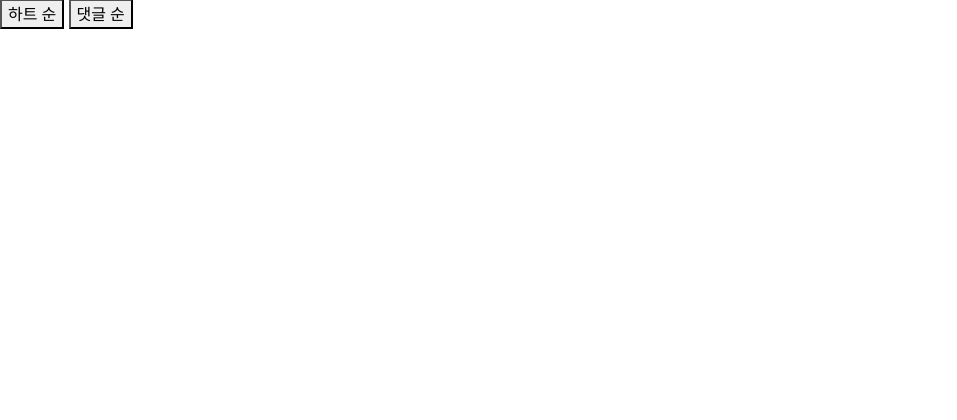
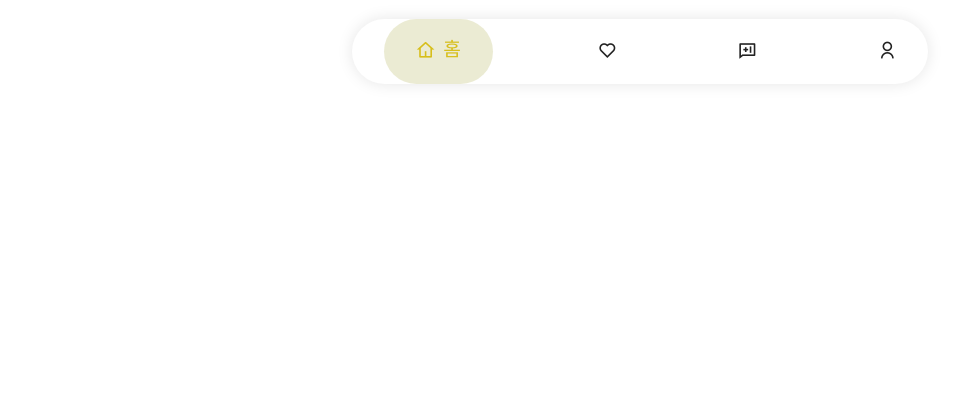
Before and after one commit to urlive123/urlive, a Flask app: template templates/main.html in a window 1280 px wide. Shown: the part 281-701 px from the top of the page, without its empty margins (0-957 px from the left). Run offline with Flask 2, Linux system fonts and the light colour scheme; the template is opened without the code that fills it, so the values that code supplies are empty; some libraries are stand-ins or nearby versions.

Commit message:
메뉴 페이지(홈 = 로그아웃 좋아요순 , 댓글순 마이페이지)

```diff
--- a/static/main.css
+++ b/static/main.css
@@ -62,7 +62,7 @@
         justify-content: center;
     }
 
-    .btn{
+    .btn-you-tube{
         width: 80%;
     }
     .btn.btn-you-tube {
@@ -131,7 +131,7 @@
                 width: 0;
           }
           to {
-                width: 8.2em;
+                width: 100%;
           }
     }
 
@@ -161,3 +161,62 @@
     .card:hover .bi-x-lg {
         opacity: 0.6;
     }
+    /*메뉴*/
+    *,
+    *::after,
+    *::after{
+        padding: 0;
+        margin: 0;
+        box-sizing: border-box;
+    }
+    .tab-menu{
+        width: 45%;
+        border-radius: 10rem;
+        padding-right: 15px;
+        background-color: var(--color-secondary);
+        box-shadow: 0 0 1rem rgba(0,0,0,.1);
+        margin : 20px auto;
+
+    }
+    :root{
+        --color-primary : #d7be19;
+        --color-primary-ligth : rgba(157, 155, 38, 0.2);
+        --color-secondary : #ffffff;
+    }
+    .tab-menu__list{
+        list-style: none;
+        display: flex;
+        gap: 2rem;
+        justify-content: space-between;
+    }
+
+
+    .tab-menu__item{
+        display: flex;
+        gap: .5rem;
+        align-items: center;
+        color: #222;
+        border-radius: 4rem;
+        font-size: 1.2rem;
+        padding: 1rem;
+        transition: all .4s cubic-bezier(0.165, 0.84, 0.44, 1);
+        cursor: pointer;
+        }
+
+    .tab-menu__icon{
+        transform: translateY(2px);
+    }
+
+    .tab-menu__text{
+        display: none;
+    }
+
+    .tab-menu__active{
+        padding: 1rem 2rem;
+        color: var(--color-primary);
+        background-color: var(--color-primary-ligth)
+    }
+
+    .tab-menu__active .tab-menu__text{
+        display: block;
+    }
--- a/static/main.js
+++ b/static/main.js
@@ -1,7 +1,18 @@
 $(document).ready(function () {
     show_list();
+    const menuItems = document.querySelectorAll('.tab-menu__item');
+
+    let previousSelectedItem = menuItems[0];
+
+    menuItems.forEach(item => {
+                            item.addEventListener('click', () => {
+                                previousSelectedItem?.classList.remove('tab-menu__active')
+                                previousSelectedItem = item;
+                                item.classList.add('tab-menu__active');
+                            })
+                        })
+
 });
-
 // 정렬 좋아요 지혜
 function sort_heart() {
     $('#cards-box').empty()
@@ -32,7 +43,6 @@ function sort_heart() {
                                               <div class="card-wrap">
                                               <button onclick="comment_listing('${objectId}')" href="#" type="button" class="btn btn-you-tube icon-onl" data-bs-toggle="modal" data-bs-target="#detailModal${objectId}">
                                                <i class="fa fa-youtube"></i>
-
                                               </button>
                                               <a class="level-item is-sparta" aria-label="heart" onclick="toggle_like('${objectId}', 'heart')">
                                               <i class="bi ${class_heart}"></i>&nbsp;<span class="like-num">${count_heart}</span>
@@ -418,3 +428,15 @@ function sortbycomment() {
         }
     })
 }
+//메뉴 버튼
+const menuItems = document.querySelectorAll('.tab-menu__item');
+
+let previousSelectedItem = menuItems[0];
+
+    menuItems.forEach(item => {
+                            item.addEventListener('click', () => {
+                                previousSelectedItem?.classList.remove('tab-menu__active')
+                                previousSelectedItem = item;
+                                item.classList.add('tab-menu__active');
+                            })
+                        })
--- a/templates/main.html
+++ b/templates/main.html
@@ -23,6 +23,8 @@
     <link rel="stylesheet" href="https://cdn.jsdelivr.net/npm/bootstrap-icons@1.8.3/font/bootstrap-icons.css">
 
     <title>UrLive</title>
+    <link href="https://cdn.jsdelivr.net/npm/remixicon@2.5.0/fonts/remixicon.css" rel="stylesheet">
+    <link rel="stylesheet" href="style.css">
 
 </head>
 <body>
@@ -32,7 +34,7 @@
         <h2 style="color: #f3c238" class="line anim-typewriter">You Only Live Once</h2>
 
         <div class="logoutbtn">
-                <button  onclick="logout()"  type="button" class="btn btn-outline-danger">LogOut</button>
+                <button  onclick="logout()"  type="button" class="btn btn-outline-danger">로그아웃</button>
         </div>
     </div>
         <div class='btn-holder'>
@@ -78,14 +80,32 @@
         </div>
     </div>
 </div>
+<div class="tab-menu">
+        <ul class="tab-menu__list">
+            <li class="tab-menu__item tab-menu__active">
+                <span class="tab-menu__icon"><i class="ri-home-4-line"></i></span>
+                <span onclick="logout()" class="tab-menu__text">홈</span>
+            </li>
 
-<button onclick="sort_heart()">하트 순</button>
+            <li class="tab-menu__item">
+                <span class="tab-menu__icon"><i class="ri-heart-line"></i></span>
+                <span onclick="sort_heart()" class="tab-menu__text">좋아요순</span>
+            </li>
 
-<button onclick="sortbycomment()">댓글 순</button>
-
+            <li class="tab-menu__item">
+                <span class="tab-menu__icon"><i class="ri-chat-follow-up-line"></i></span>
+                <span onclick="sortbycomment()" class="tab-menu__text">댓글순</span>
+            </li>
+            <li class="tab-menu__item">
+                <span class="tab-menu__icon"><i class="ri-user-line"></i></span>
+                <span class="tab-menu__text">마이페이지</span>
+            </li>
+        </ul>
+    </div>
 <div class="imgcv">
 <div class="row row-cols-1 row-cols-md-4 g-4" id="cards-box">
 </div>
 </div>
+
 </body>
 </html>
```
